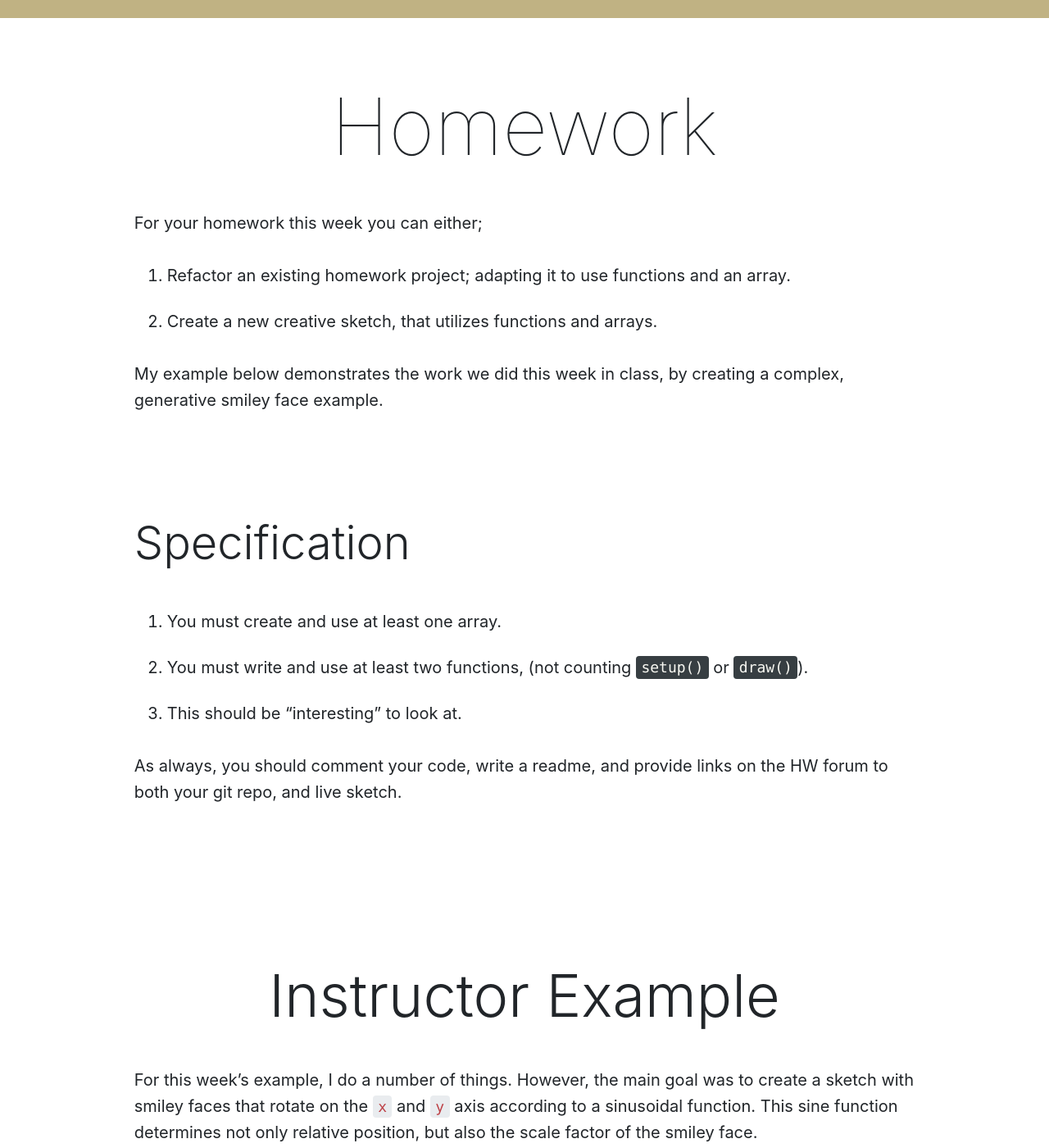
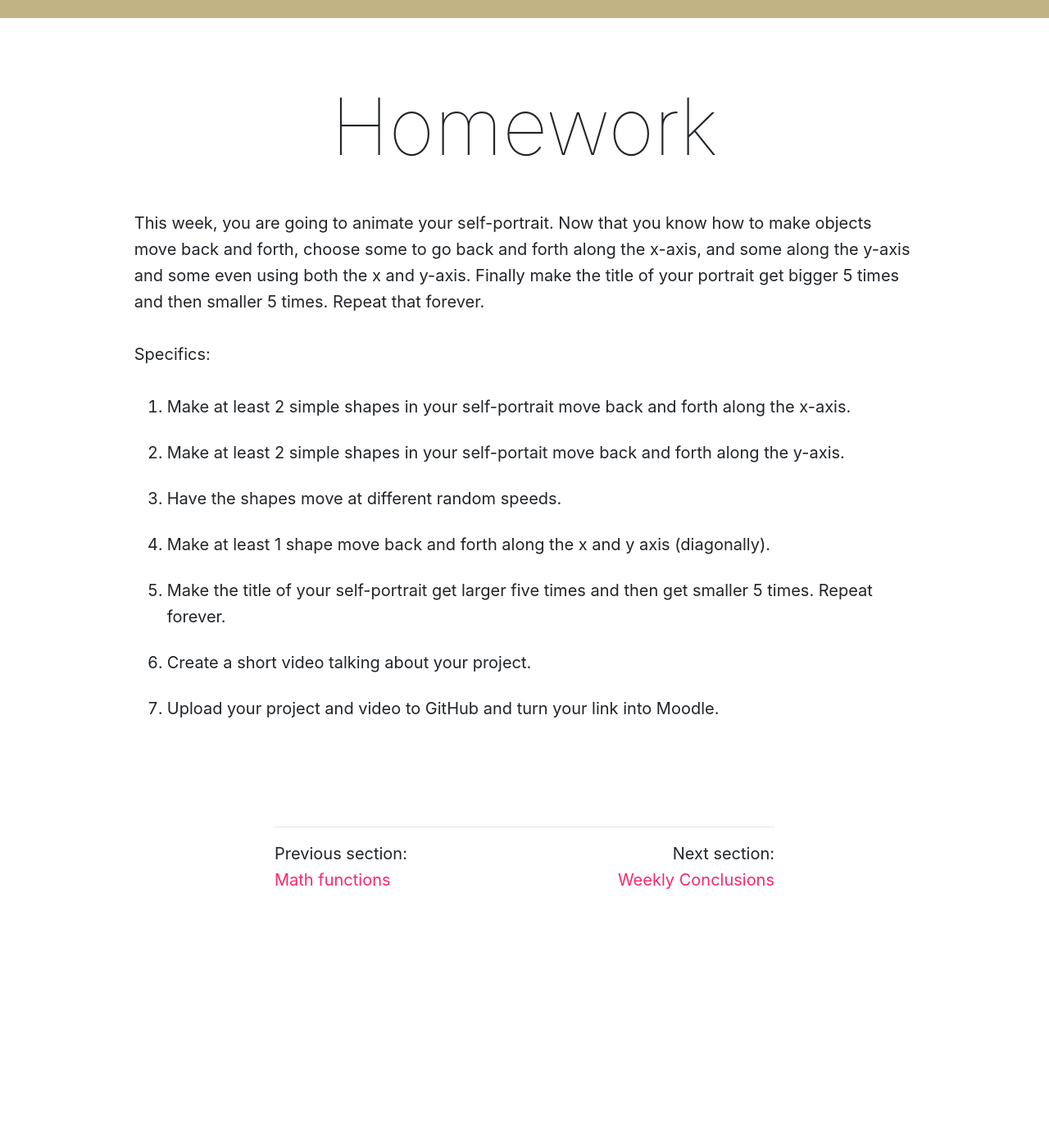
Before and after one commit to Montana-Media-Arts/creative-coding-1-Fall2019, a Jekyll site: the page built from modules/week-10/_posts/2017-02-30-homework.md, in a window 1280 px wide and 1400 px high, scrolled down 325 px. Shown: the whole window at 82% size. Built offline with Jekyll 4.4.1, drawn with Linux system fonts in a browser that asks for light colours; nearby versions of some CDN libraries; a script that is not in the unit is left out; after the commit the page ends 1430 px from its top, so only the background shows below that; some of the changed text lies outside the part shown.

Commit message:
updated files with new information

```diff
--- a/modules/week-10/_posts/2017-02-30-homework.md
+++ b/modules/week-10/_posts/2017-02-30-homework.md
@@ -6,63 +6,14 @@ jotted: true
 
 # Homework
 
-For your homework this week you can either;
+This week, you are going to animate your self-portrait.  Now that you know how to make objects move back and forth, choose some to go back and forth along the x-axis, and some along the y-axis and some even using both the x and y-axis.  Finally make the title of your portrait get bigger 5 times and then smaller 5 times.  Repeat that forever.
 
-1. Refactor an existing homework project; adapting it to use functions and an array.
-2. Create a new creative sketch, that utilizes functions and arrays.
+Specifics:
 
-My example below demonstrates the work we did this week in class, by creating a complex, generative smiley face example.
-
-## Specification
-
-1. You must create and use at least one array.
-2. You must write and use at least two functions, (not counting `setup()` or `draw()`).
-3. This should be "interesting" to look at.
-
-As always, you should comment your code, write a readme, and provide links on the HW forum to both your git repo, and live sketch.
-
-
-
-# Instructor Example
-
-For this week's example, I do a number of things. However, the main goal was to create a sketch with smiley faces that rotate on the `x` and `y` axis according to a sinusoidal function. This sine function determines not only relative position, but also the scale factor of the smiley face.
-
-As you can see from the code;
-
-- I created an array (`smileys`), to store objects holding data about each smiley.
-- I also created a variable `t` to track the progression of time.
-- In the setup function, I push 20 objects, representing various aspects of data necessary to draw each smiley.
-- Below the draw loop, I write 3 functions.
-- The first of these, `drawSmiley()` accepts a smiley object as its input. It then calls the sine function to determine position on both the `x` and `y` axis, and also calls the function to actually draw each smiley (`smileyFace()`).
-- The `smileyFace()` function is the same one you saw earlier this week.
-- The `sinePos()` function determines a position value based on the movement of time (`time`) and the `timeScale` of each individual smiley object.
-- Finally, in the `draw()` function, the array of smileys is worked through and used to draw smiley faces in orbit.
-- However, I also included a map function that maps the `mouseX` position between `0` and the `length` of the smiley array. Thereby, allowing the user to determine how many orbiting smileys that see.
-
-
-<div id="jotted-demo-1" class="jotted-theme-stacked" style="600px;"></div>
-
-<script>
-    new Jotted(document.querySelector("#jotted-demo-1"), {
-    files: [
-        {
-            type: "js",
-            hide: false,
-            url:"https://raw.githubusercontent.com/Montana-Media-Arts/120_CreativeCoding/master/hwExamples/HW-10-smileys_in_orbit/sketch.js"
-        },
-        {
-            type: "html",
-            hide: true,
-            url:"../../../p5_resources/index.html"
-        }
-    ],
-    showBlank: false,
-    showResult: true,
-    plugins: [
-        { name: 'ace', options: { "maxLines": 100 } },
-        // { name: 'console', options: { autoClear: true } },
-    ]
-});
-</script>
-
-| [**[ Code Download ]**](https://github.com/Montana-Media-Arts/120_CreativeCoding/raw/master/hwExamples/HW-10-smileys_in_orbit/HW-10-smileys_in_orbit.zip) | [**[ View on GitHub ]**](https://github.com/Montana-Media-Arts/120_CreativeCoding/raw/master/hwExamples/HW-10-smileys_in_orbit/) | [**[ Live Example ]**](https://montana-media-arts.github.io/120_CreativeCoding/hwExamples/HW-10-smileys_in_orbit/) |
+1. Make at least 2 simple shapes in your self-portrait move back and forth along the x-axis.
+2. Make at least 2 simple shapes in your self-portait move back and forth along the y-axis.
+3. Have the shapes move at different random speeds.
+4. Make at least 1 shape move back and forth along the x and y axis (diagonally).
+5. Make the title of your self-portrait get larger five times and then get smaller 5 times. Repeat forever.
+6. Create a short video talking about your project.
+7. Upload your project and video to GitHub and turn your link into Moodle.
```
Also changed, not shown: modules/week-10/_posts/2017-02-10-math-functions.md (+6 -0 lines), modules/week-10/_posts/2017-03-30-conclusions.md (+2 -8 lines).
